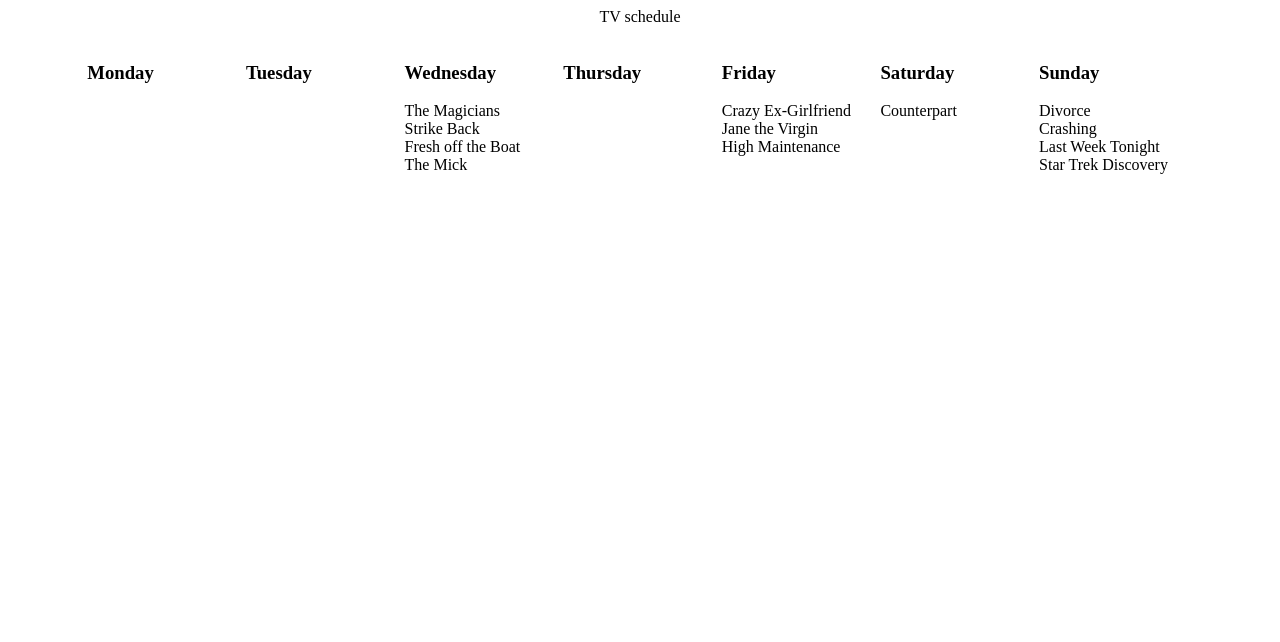
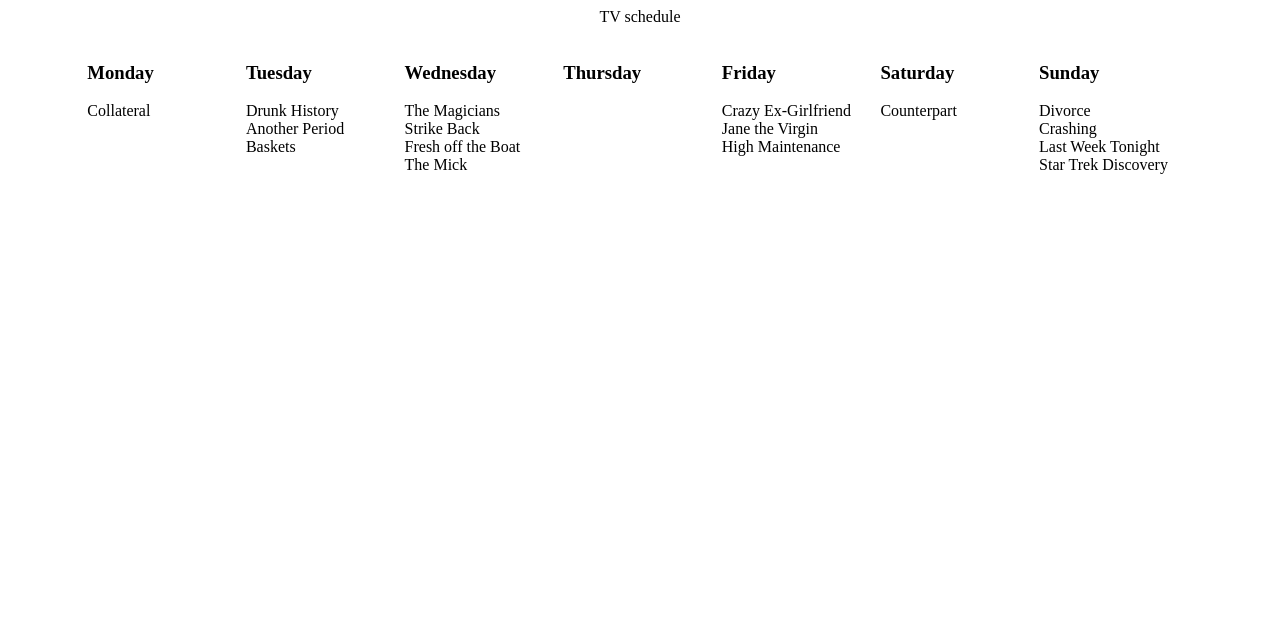
Before and after one commit to StevenWoo/flaskplaytime, a Flask app: page /tv/schedule in a window 1280 px wide. Shown: the top 642 px of the page. Run offline with Flask 2, Linux system fonts and the light colour scheme.

Commit message:
add more

```diff
--- a/templates/tv_schedule.html
+++ b/templates/tv_schedule.html
@@ -48,10 +48,14 @@
           </center>
       </div>
       <div class="day1">
-       <h3> Monday</h3>
+        <h3> Monday</h3>
+        Collateral<br />
       </div>
       <div class="day2">
-       <h3> Tuesday</h3>
+        <h3> Tuesday</h3>
+        Drunk History<br />
+        Another Period<br />
+        Baskets<br />
       </div>
       <div class="day3">
        <h3> Wednesday</h3>
```
Also changed, not shown: static/jquerytest1.js (+14 -0 lines).
